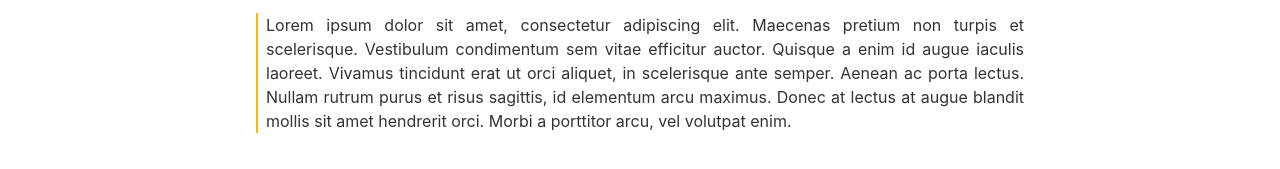
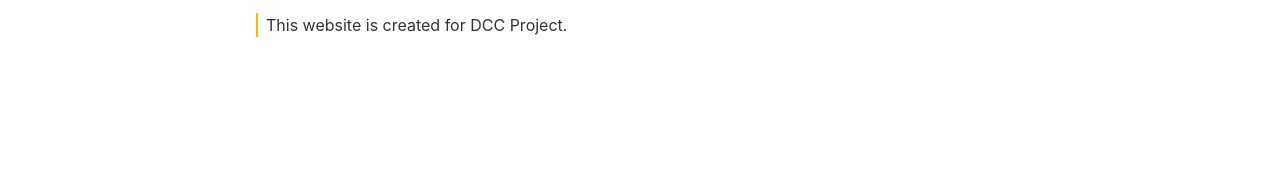
Before and after one commit to amar1016/project, a plain HTML site: page index.html in a window 1280 px wide. Shown: the part 223-392 px from the top of the page. Drawn offline with nearby package versions, Linux system fonts and the light colour scheme.

Commit message:
Update index.html

```diff
--- a/index.html
+++ b/index.html
@@ -20,11 +20,7 @@
                 </div>
             </header>
             <article>
-                <p class="tj bl bw1 b--gold pl2">Lorem ipsum dolor sit amet, consectetur adipiscing elit. Maecenas pretium non turpis et scelerisque. Vestibulum
-                    condimentum sem vitae efficitur auctor. Quisque a enim id augue iaculis laoreet. Vivamus tincidunt erat
-                    ut orci aliquet, in scelerisque ante semper. Aenean ac porta lectus. Nullam rutrum purus et risus sagittis,
-                    id elementum arcu maximus. Donec at lectus at augue blandit mollis sit amet hendrerit orci. Morbi a porttitor
-                    arcu, vel volutpat enim.</p>
+                <p class="tj bl bw1 b--gold pl2">This website is created for DCC Project.</p>
             </article>
         </div>
     </main>
```
